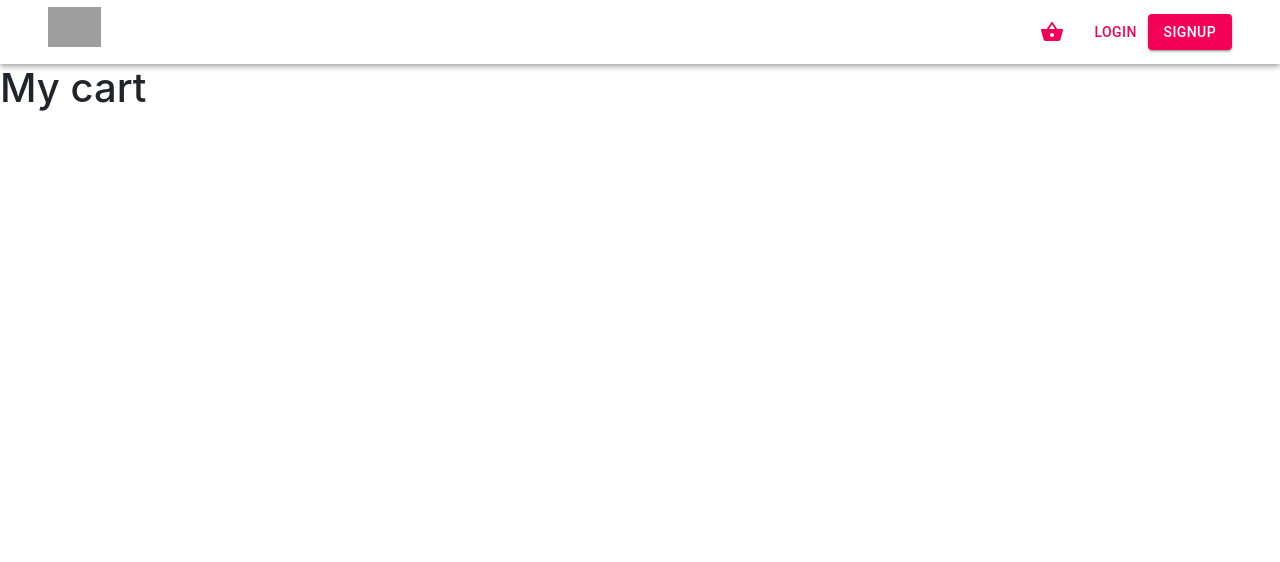
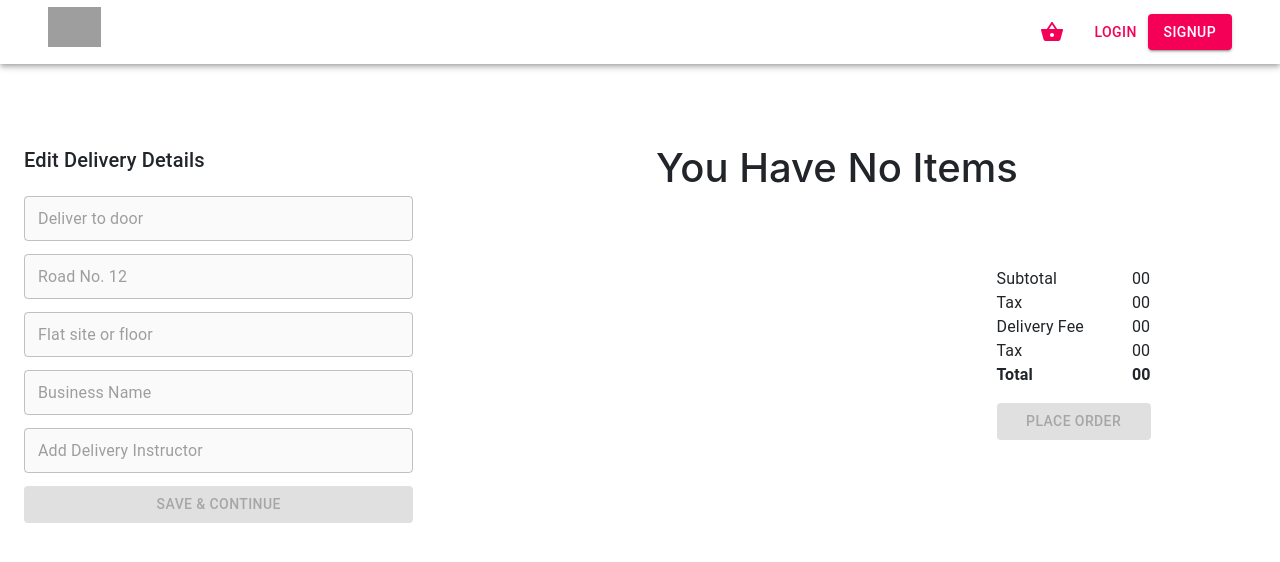
Before and after one commit to habib610/red-onion, a React (Create React App) app: page /cart in a window 1280 px wide. Shown: the top 562 px of the page. Built offline with nearby package versions, Linux system fonts and the light colour scheme; grey boxes are pictures that could not be loaded.

Commit message:
cart design completed

```diff
--- a/package.json
+++ b/package.json
@@ -3,6 +3,11 @@
   "version": "0.1.0",
   "private": true,
   "dependencies": {
+    "@fortawesome/fontawesome-svg-core": "^1.2.32",
+    "@fortawesome/free-brands-svg-icons": "^5.15.1",
+    "@fortawesome/free-regular-svg-icons": "^5.15.1",
+    "@fortawesome/free-solid-svg-icons": "^5.15.1",
+    "@fortawesome/react-fontawesome": "^0.1.12",
     "@material-ui/core": "^4.11.0",
     "@material-ui/icons": "^4.9.1",
     "@testing-library/jest-dom": "^4.2.4",
--- a/src/components/Cart/Cart.js
+++ b/src/components/Cart/Cart.js
@@ -1,22 +1,60 @@
+import { Button, Container, Grid, makeStyles, TextField, Typography, withStyles } from '@material-ui/core';
 import React, { Component } from 'react';
 import { ProductConsumer } from '../../context';
+import CartItems from '../CartItems/CartItems';
+
+const styles = theme => ({
+    root: {
+        marginTop: '10vh',
+        '& .MuiOutlinedInput-input':{
+            padding: '13px 14px',
+            background: 'rgba(0,0,0,0.02)'
+        },
+        '& .MuiFormControl-root':{
+            marginBottom: '13px',
+        },
+        '& .MuiTypography-h6':{
+            marginBottom: '20px'
+        }
+    },
+    logo: {
+        height: 50,
+        paddingBottom: '10px'
+    }
+});
 
 class Cart extends Component {
     render() {
+        const { classes } = this.props;
         return (
-            <ProductConsumer>
-                {
-                    value => {
-                        console.log(value);
-                        return (
-                        <h1>{value}</h1>,
-                        <h1>My cart</h1>
-                        )
-                    }
-                }
-            </ProductConsumer>
+            <Container className={classes.root}>
+                <Grid container spacing={4}>
+                    <Grid item md={4}>
+                        <Typography variant="h6">
+                            Edit Delivery Details
+                        </Typography>
+                        <TextField variant="outlined" color="secondary" fullWidth placeholder="Deliver to door">
+                        </TextField>
+                        <TextField variant="outlined" color="secondary" fullWidth placeholder="Road No. 12">
+                        </TextField>
+                        <TextField variant="outlined" color="secondary" fullWidth placeholder="Flat site or floor">
+                        </TextField>
+                        <TextField variant="outlined" color="secondary" fullWidth placeholder="Business Name">
+                        </TextField>
+                        <TextField variant="outlined" color="secondary" fullWidth placeholder="Add Delivery Instructor">
+                        </TextField>
+                        <Button color="secondary" variant="contained" fullWidth disabled>Save & Continue</Button>
+                    </Grid>
+
+                    <Grid item md={2}></Grid>
+
+                    <Grid item container md={5} >
+                     <CartItems/>
+                    </Grid>
+                </Grid>
+            </Container>
         )
     }
 }
 
-export default Cart;
+export default withStyles(styles)(Cart);
--- /dev/null
+++ b/src/components/CartItems/CartItems.js
@@ -0,0 +1,68 @@
+import { Button, Grid, Typography } from '@material-ui/core';
+import React, { Component } from 'react';
+import { ProductConsumer } from '../../context';
+import CartSingleItem from '../CartSingleItem/CartSingleItem';
+
+class CartItems extends Component {
+    render() {
+        return (
+            <ProductConsumer>
+                {
+                    value => {
+                        console.log(value.cart);
+
+                        return (
+                            <Grid item container>
+                                {
+                                    value.cart.length === 0 ? (
+                                        <Grid item md={12}>
+                                        <h1>You Have No Items</h1>
+                                        </Grid>
+                                    ):
+                                    (
+                                    <div>
+                                    <Typography variant="body1">
+                                    From <span><strong>Gulsan Plaza Restaurant GPR</strong></span> <br />
+                                    Arriving in 20 - 30 min <br />
+                                    107 Rd No 8
+                                </Typography>
+                                <Grid item md={12}>
+                                    {
+                                        value.cart.map(item => <CartSingleItem key={item.id} item={item} />)
+                                    }
+                                </Grid>
+                                </div>
+                                    )
+                                }
+
+
+                                <div className="ml-auto">
+                                    <div className="d-flex ">
+                                        <Typography variant="body1" className="mr-5">
+                                            Subtotal <br />
+                                            Tax <br />
+                                            Delivery Fee <br />
+                                            Tax <br />
+                                            <strong>Total</strong>
+                                        </Typography>
+                                        <Typography variant="body1">
+                                            00 <br />
+                                            00 <br />
+                                            00 <br />
+                                            00 <br />
+                                            <strong>00</strong>
+                                        </Typography>
+                                    </div>
+                                    <Button variant="contained" color="secondary" className="my-3" disabled fullWidth>Place Order</Button>
+                                </div>
+                            </Grid>
+                        )
+                    }
+                }
+            </ProductConsumer>
+
+        );
+    }
+}
+
+export default CartItems;
--- /dev/null
+++ b/src/components/CartSingleItem/CartSingleItem.js
@@ -0,0 +1,35 @@
+import { faMinus, faPlus } from '@fortawesome/free-solid-svg-icons';
+import { FontAwesomeIcon } from '@fortawesome/react-fontawesome';
+import { Button, Typography } from '@material-ui/core';
+import React, { Component } from 'react';
+
+class CartSingleItem extends Component {
+    render() {
+        const { name, id, price, photo } = this.props.item;
+        return (
+
+                <div className="row align-items-center my-3 bg-light rounded py-2 rounded-pill">
+                    <div className="col-3">
+                        <img src={photo} alt="In cart food" className="img-fluid " />
+                    </div>
+                    <div className="col-3">
+                       <Typography variant="body2">
+                        {name}
+                       </Typography>
+                       <Typography variant="h6" color="secondary">
+                        $ {price}
+                       </Typography>
+                    </div>
+                    <div className="col-6">
+                    <div className=" d-flex  align-items-center justify-content-between border rounded-pill py-2 px-1">
+                     <Button color="secondary"><FontAwesomeIcon icon={faMinus} /></Button>
+                        <h5 className="mb-0 mx-2">1</h5>
+                        <Button color="secondary"><FontAwesomeIcon icon={faPlus} /></Button>
+                   </div>
+                    </div>
+                </div>
+        );
+    }
+}
+
+export default CartSingleItem;
--- a/src/components/Home/Food/Food.js
+++ b/src/components/Home/Food/Food.js
@@ -15,11 +15,12 @@ class Food extends Component {
                                 <div className="card">
                                     <div className="card-img-top" >
                                         <Link to='/details'>
-                                            <div className="img-container d-flex justify-content-center py-2" onClick={()=> value.handleDetail(id)}>
+                                        <div className="img-container d-flex justify-content-center py-2" onClick={()=> value.handleDetail(id)}>
                                                 <img src={photo} className="img-fluid w-75" alt={name} />
                                             </div>
                                         </Link>
-                                        <h6 className="card-title text-center">{name}</h6>
+                                        <h5 className="card-title text-center">{name}</h5>
+                                        <p className="text-center">{shortDescription}</p>
                                         <div className="card-footer bg-transparent border-0">
                                             <h4 className="mb-0 text-warning">$<span>{price}</span></h4>
                                         </div>
```
Also changed, not shown: src/components/Home/FoodDetails/FoodDetails.js (+12 -11 lines), 1 other file (tests, documents, lock files or other folders).
